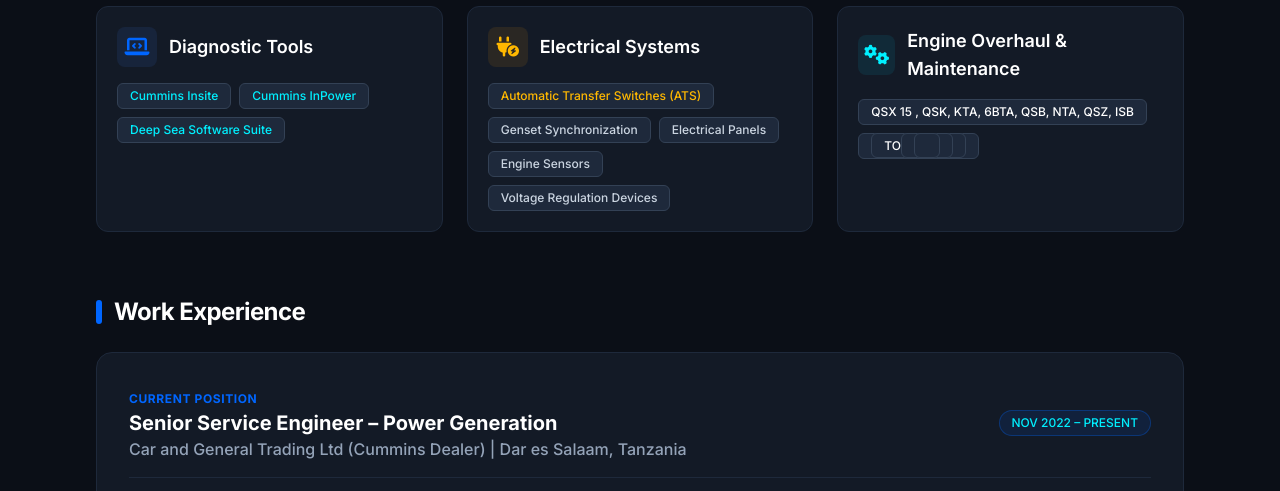
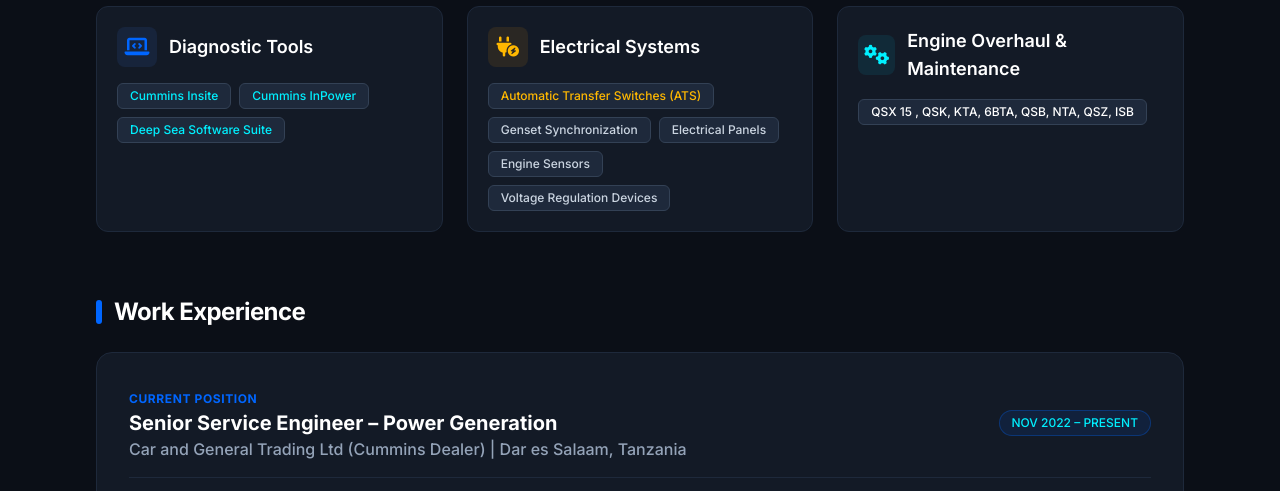
Before and after one commit to justusmajula/Justus-portfolio, a plain HTML site: page index.html in a window 1280 px wide. Shown: the part 1020-1511 px from the top of the page. Drawn offline with nearby package versions, Linux system fonts and the light colour scheme.

Commit message:
Update index.html

```diff
--- a/index.html
+++ b/index.html
@@ -224,10 +224,6 @@
                     </div>
                     <div class="flex flex-wrap gap-2">
                         <span class="px-3 py-1 bg-slate-800 text-white text-xs font-medium rounded-md border border-slate-700">QSX 15 , QSK, KTA, 6BTA, QSB, NTA, QSZ, ISB</span>
-                        <span class="px-3 py-1 bg-slate-800 text-white text-xs font-medium rounded-md border border-slate-700"/span>
-                        <span class="px-3 py-1 bg-slate-800 text-white text-xs font-medium rounded-md border border-slate-700"/span>TO
-                        <span class="px-3 py-1 bg-slate-800 text-white text-xs font-medium rounded-md border border-slate-700"/span>
-                        <span class="px-3 py-1 bg-slate-800 text-slate-300 text-xs font-medium rounded-md border border-slate-700"/span>
                     </div>
                 </div>
             </div>
```
